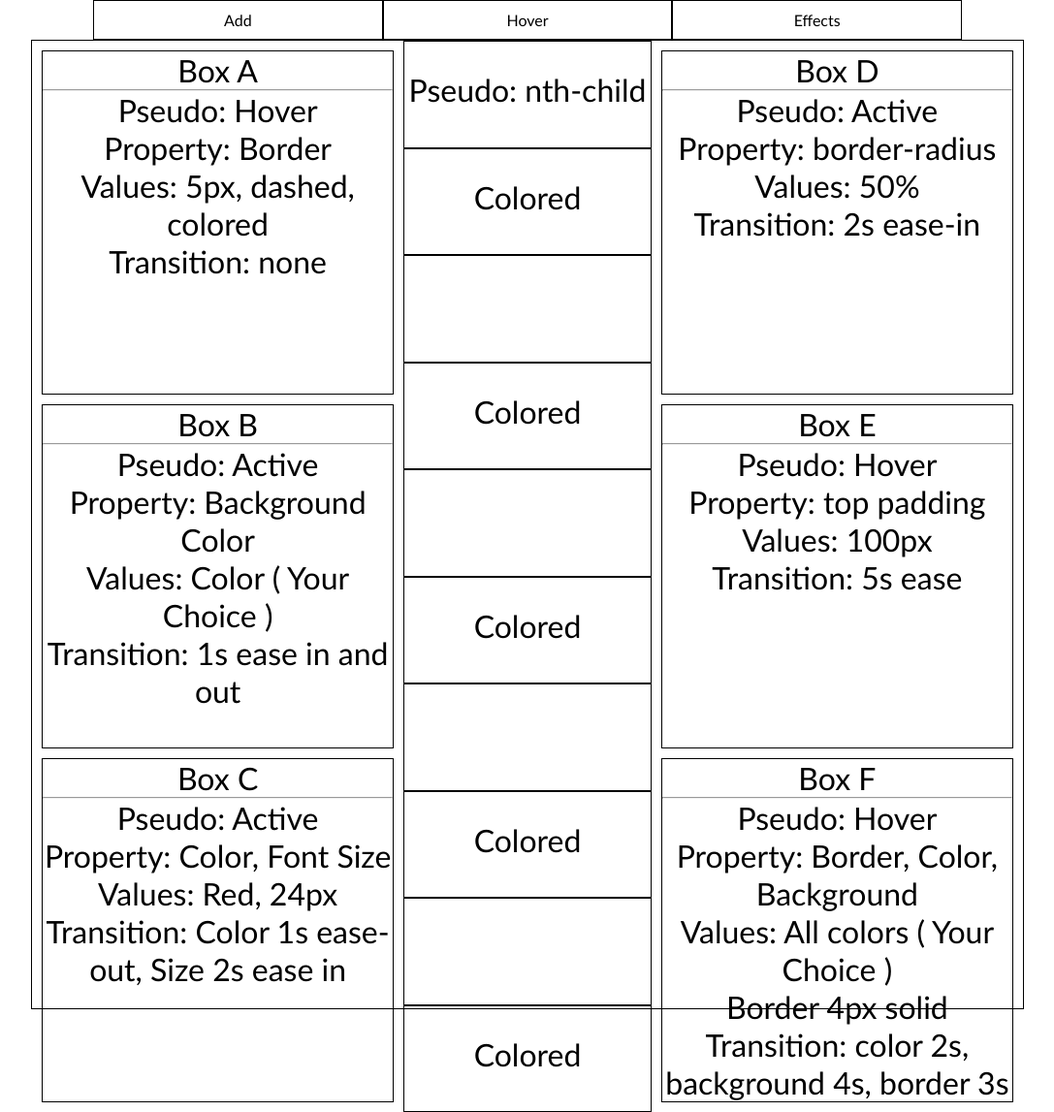
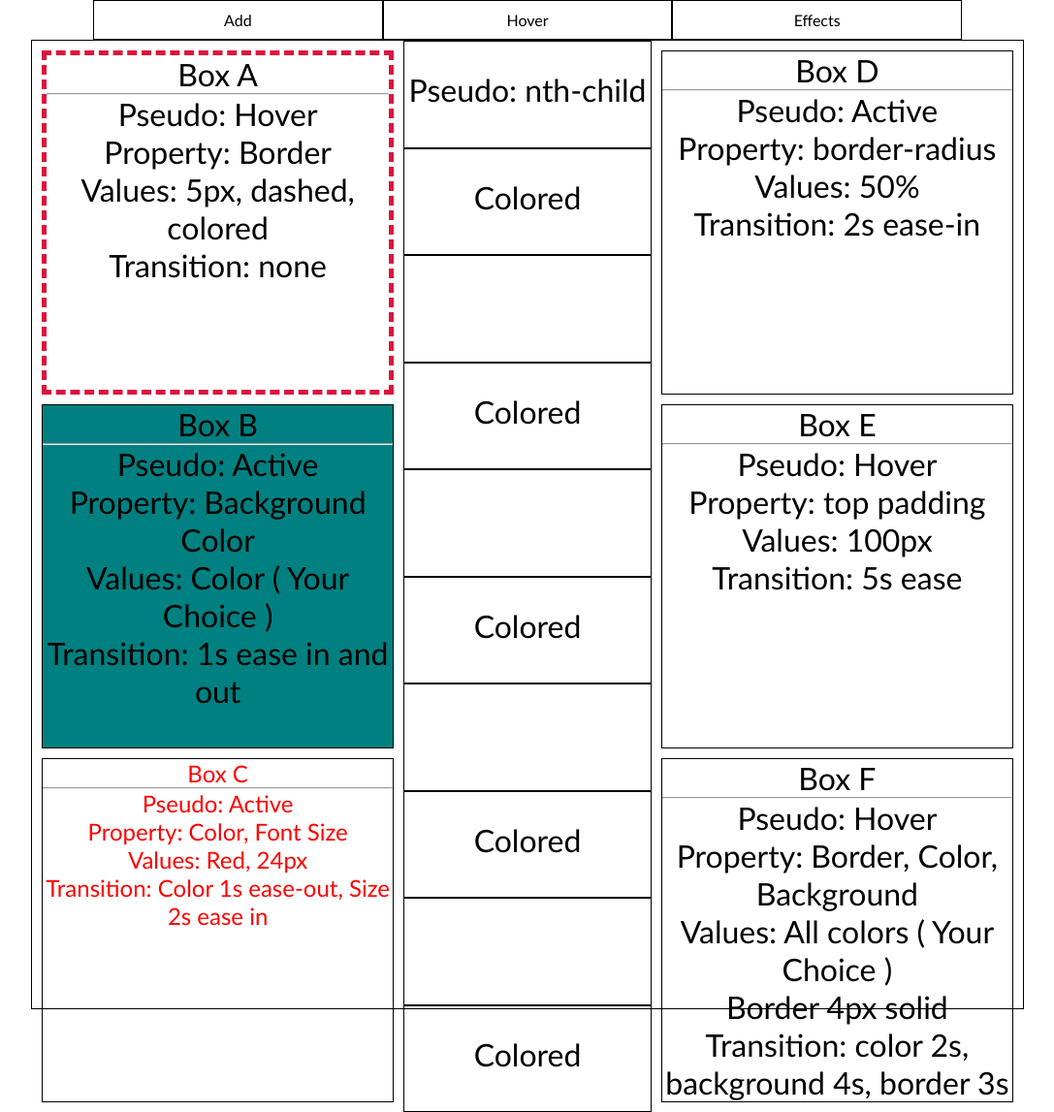
Before and after one commit to ms-dariyansim-xo/ASSIGNMENT-9, a plain HTML site: page index.html in a window 1280 px wide. Shown: the whole page at 97% size, without its empty margins (96-1183 px from the left). Drawn offline with Linux system fonts and the light colour scheme.

Commit message:
Update style.css

```diff
--- a/style/style.css
+++ b/style/style.css
@@ -1,17 +1,21 @@
 /* Every selector you need to work with has been placed at the top */
 
 #box-a {
-    border: 1px solid black;
+    border: 5px dashed crimson;
+
 }
 
 
 #box-b {
     border: 1px solid black;
+    background-color: teal;
 }
 
 
 #box-c {
     border: 1px solid black;
+    color: red;
+    font-size: 24px;
 }
 
 
@@ -42,6 +46,11 @@
 #middle-container > p {
     border: 1px solid black;
     padding-top: 30px;
+
+}
+
+#middle-container:nth-child(2n + 1){
+    background-color: red;
 }
 
 
```
